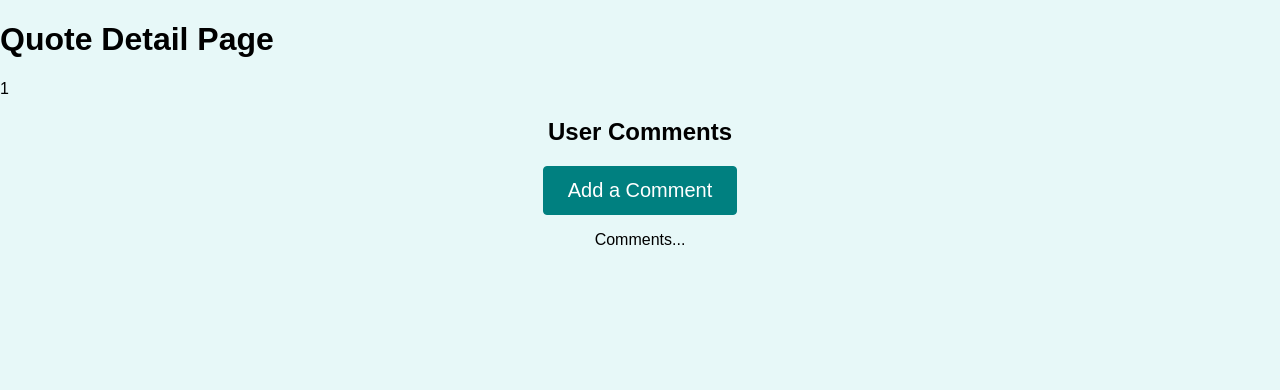
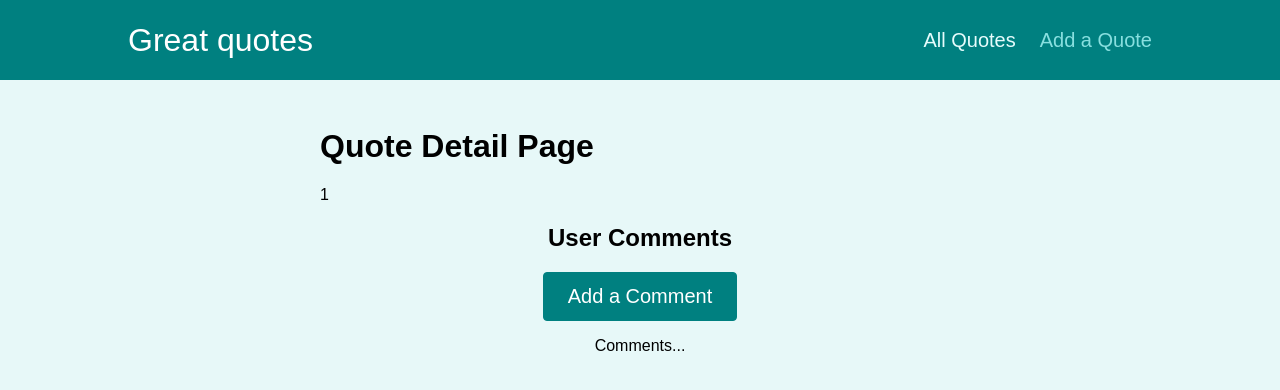
Before and after one commit to choy30/reactcompleteguidespa, a React (Create React App) app: page /quotes/1/comments in a window 1280 px wide. Shown: the top 390 px of the page. Built offline with nearby package versions, Linux system fonts and the light colour scheme.

Commit message:
Add layout wrapper component

```diff
--- a/src/App.js
+++ b/src/App.js
@@ -3,9 +3,11 @@
 import AllQuotes from "./pages/AllQuotes";
 import QuoteDetail from "./pages/QuoteDetail";
 import NewQuote from "./pages/NewQuote";
+import Layout from "./components/layout/Layout";
 
 function App() {
 	return (
+		<Layout>
 			<Switch>
 				<Route path="/" exact>
 					<Redirect to="/quotes" />
@@ -20,6 +22,7 @@
 					<NewQuote />
 				</Route>
 			</Switch>
+		</Layout>
 	);
 }
 
--- /dev/null
+++ b/src/components/layout/Layout.js
@@ -0,0 +1,15 @@
+import React, { Fragment } from "react";
+
+import classes from "./Layout.module.css";
+import MainNavigation from "./MainNavigation";
+
+const Layout = (props) => {
+	return (
+		<Fragment>
+			<MainNavigation />
+			<main className={classes.main}>{props.children}</main>
+		</Fragment>
+	);
+};
+
+export default Layout;
--- /dev/null
+++ b/src/components/layout/MainNavigation.js
@@ -0,0 +1,28 @@
+import React from "react";
+import { NavLink } from "react-router-dom";
+
+import classes from "./MainNavigation.module.css";
+
+const MainNavigation = () => {
+	return (
+		<header className={classes.header}>
+			<div className={classes.logo}>Great quotes</div>
+			<nav className={classes.nav}>
+				<ul>
+					<li>
+						<NavLink to="/quotes" activeClassName={classes.active}>
+							All Quotes
+						</NavLink>
+					</li>
+					<li>
+						<NavLink to="/new-quotes" activeClassName={classes.active}>
+							Add a Quote
+						</NavLink>
+					</li>
+				</ul>
+			</nav>
+		</header>
+	);
+};
+
+export default MainNavigation;
```
Lines whose indentation alone changed are shown as unchanged.
